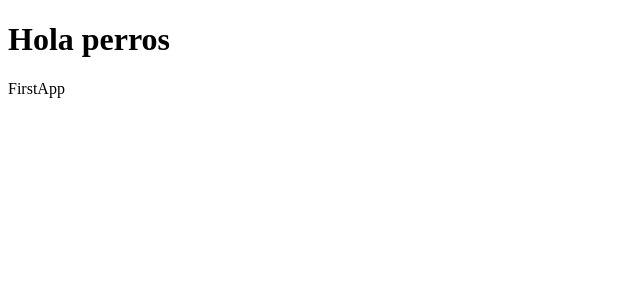
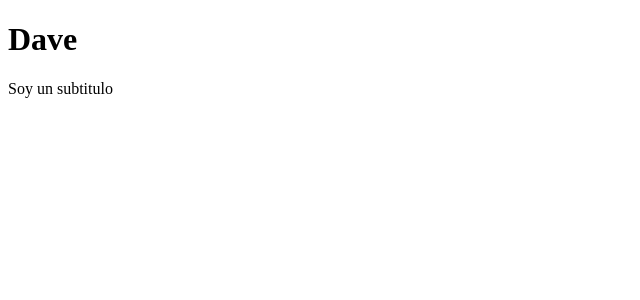
Before and after one commit to Davidcastel26/HooksReact, a React (Vite) app in the folder counterVite/: page / in a window 1280 px wide. Shown: the top 300 px of the page, without its empty margins (0-640 px from the left). Built offline with nearby package versions, Linux system fonts and the light colour scheme.

Commit message:
working on components

```diff
--- a/counterVite/src/FirstApp.jsx
+++ b/counterVite/src/FirstApp.jsx
@@ -2,6 +2,9 @@ import React from 'react'
 
 export const FirstApp = () => {
   return (
-    <div>FirstApp</div>
+    <>
+      <h1> Dave </h1>
+      <p>Soy un subtitulo</p>
+    </>
   )
 }
--- a/counterVite/src/ProjectApp.jsx
+++ b/counterVite/src/ProjectApp.jsx
@@ -3,7 +3,7 @@ import { FirstApp } from './FirstApp'
 export const App = () => {
     return (
         <div>
-            <h1>Hola perros</h1>
+            {/* <h1>Hola perros</h1> */}
             <FirstApp />
         </div>
     );
```
